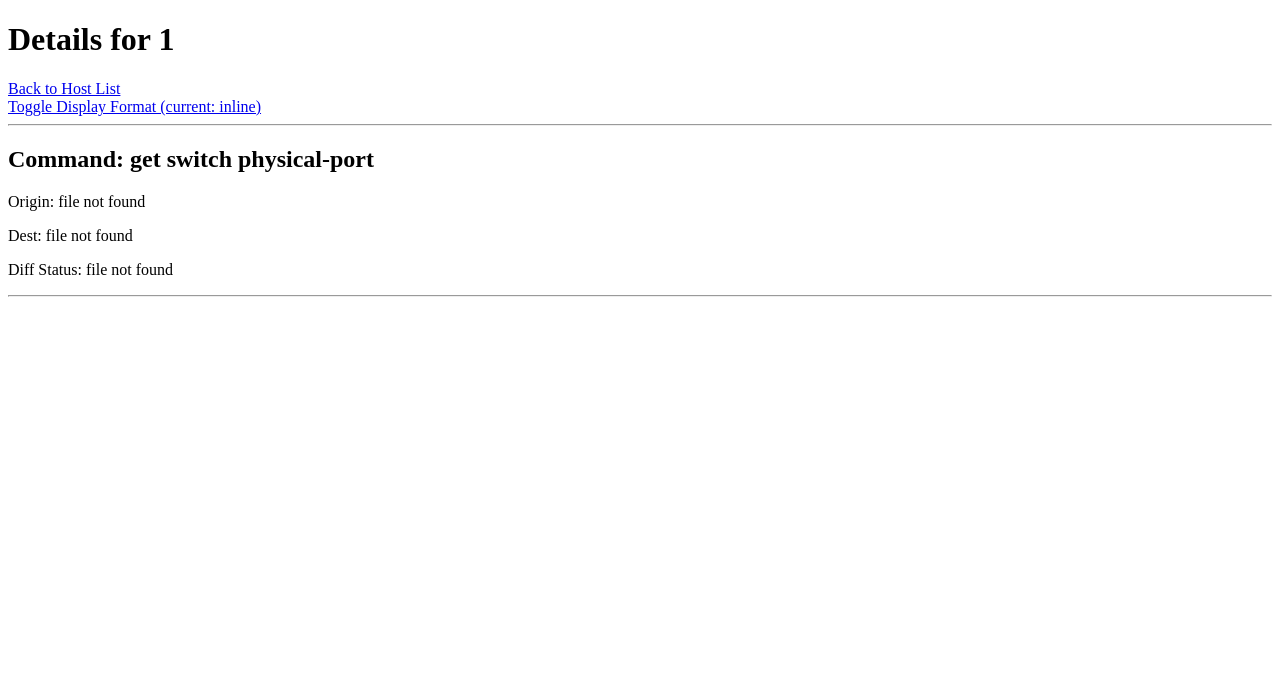
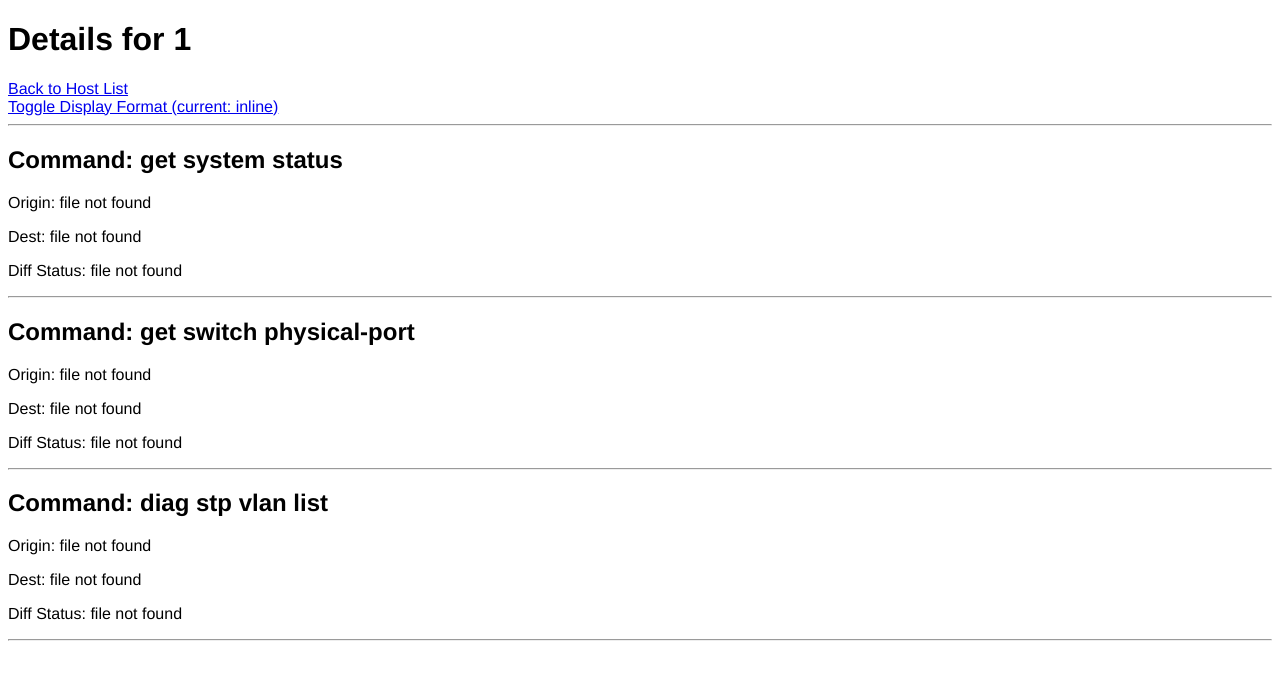
Before and after one commit to icecake0141/nwdiff, a Flask app: page /host/1 in a window 1280 px wide. Shown: the top 680 px of the page. Run offline with Flask 3, Linux system fonts and the light colour scheme.

Commit message:
modified:   .gitignore 	modified:   app.py 	modified:   templates/host_detail.html 	modified:   templates/host_list.html

```diff
--- a/app.py
+++ b/app.py
@@ -1,3 +1,5 @@
+#!/usr/bin/env python3
+# filepath: /path/nwdiff/app.py
 import os
 import csv
 import datetime
@@ -11,15 +13,19 @@ app = Flask(__name__)
 # Directories, CSV file, and command list settings
 ORIGIN_DIR = "origin"
 DEST_DIR = "dest"  # Changed from "dear" to "dest"
+DIFF_DIR = "diff"  # 新規追加
 HOSTS_CSV = "hosts.csv"
 COMMANDS = [
-    "get switch physical-port"
+    "get system status",
+    "get switch physical-port",
+    "diag stp vlan list"
     # Add more commands as needed
 ]
 
 # Create required directories if they do not exist
 os.makedirs(ORIGIN_DIR, exist_ok=True)
 os.makedirs(DEST_DIR, exist_ok=True)
+os.makedirs(DIFF_DIR, exist_ok=True)  # diffディレクトリ作成
 
 
 # --- Function to obtain switch data (assumes existing code) ---
@@ -27,11 +33,24 @@ def fetch_switch_data(host, command):
     """
     Connects to the switch using Netmiko and retrieves the output for the given command.
     """
+    # CSVから該当ホストの情報を取得
+    with open(HOSTS_CSV, newline="", encoding="utf-8") as csvfile:
+        reader = csv.DictReader(csvfile)
+        device_info = None
+        for row in reader:
+            if row["host"] == host:
+                device_info = row
+                break
+
+    if not device_info:
+        return "Could not find device info in CSV for host: " + host
+
     device = {
-        'device_type': 'cisco_ios',  # Adjust this according to your device type
-        'host': host,
-        'username': 'your_username',  # Replace with your username
-        'password': os.environ.get('DEVICE_PASSWORD', 'your_password'),  # Retrieve password from environment variable
+        'device_type': device_info["model"],
+        'host': device_info["ip"],
+        'username': device_info["username"],
+        'port': device_info["port"],
+        'password': os.environ.get('DEVICE_PASSWORD', 'your_password'),
     }
 
     try:
@@ -58,6 +77,14 @@ def get_file_path(host, command, base):
         return os.path.join(DEST_DIR, filename)
     else:
         raise ValueError("Invalid base")
+
+def get_diff_file_path(host, command):
+    """
+    diffファイルのパスを構築
+    """
+    safe_command = command.replace(" ", "_")
+    filename = f"{host}-{safe_command}-diff.html"
+    return os.path.join(DIFF_DIR, filename)
 
 
 # --- Capture endpoints ---
@@ -136,16 +163,30 @@ def host_list():
     return render_template("host_list.html", hosts=hosts)
 
 
+def generate_side_by_side_html(origin_data, dest_data):
+    """
+    左側に origin の内容、右側に diff_match_patch による比較 (dest側) を表示する side-by-side HTML を生成する
+    """
+    dmp = diff_match_patch()
+    diffs = dmp.diff_main(origin_data, dest_data)
+    dmp.diff_cleanupSemantic(diffs)
+    right_html = dmp.diff_prettyHtml(diffs).replace('¶', '').replace('&para;', '')
+    html = f"""<table style="width:100%; border-collapse: collapse;">
+  <tr>
+    <td style="vertical-align: top; width:50%; border:1px solid #ccc; white-space: pre-wrap;">{origin_data}</td>
+    <td style="vertical-align: top; width:50%; border:1px solid #ccc; white-space: pre-wrap;">{right_html}</td>
+  </tr>
+</table>"""
+    return html
+
 # --- Host Detail page ---
 @app.route("/host/<hostname>")
 def host_detail(hostname):
-    # The view parameter in the URL determines the display format ("inline" or "sidebyside")
     view = request.args.get("view", "inline")
     command_results = []
     for command in COMMANDS:
         origin_path = get_file_path(hostname, command, "origin")
         dest_path = get_file_path(hostname, command, "dest")
-        # Origin file
         if os.path.exists(origin_path):
             origin_mtime = datetime.datetime.fromtimestamp(
                 os.path.getmtime(origin_path)
@@ -155,7 +196,7 @@ def host_detail(hostname):
         else:
             origin_mtime = "file not found"
             origin_data = None
-        # Dest file
+
         if os.path.exists(dest_path):
             dest_mtime = datetime.datetime.fromtimestamp(
                 os.path.getmtime(dest_path)
@@ -166,7 +207,6 @@ def host_detail(hostname):
             dest_mtime = "file not found"
             dest_data = None
 
-        # Calculate diff (only if both files exist)
         diff_html = ""
         if origin_data is None or dest_data is None:
             diff_status = "file not found"
@@ -174,26 +214,33 @@ def host_detail(hostname):
             dmp = diff_match_patch()
             diffs = dmp.diff_main(origin_data, dest_data)
             dmp.diff_cleanupSemantic(diffs)
-            if len(diffs) == 1 and diffs[0][0] == 0:
+            if all(op == 0 for op, text in diffs):
                 diff_status = "identical"
+                if view == "inline":
+                    diff_html = f"<pre>{origin_data}</pre>"
+                elif view == "sidebyside":
+                    diff_html = generate_side_by_side_html(origin_data, dest_data)
+                else:
+                    diff_html = f"<pre>{origin_data}</pre>"
             else:
                 diff_status = "changes detected"
                 if view == "inline":
-                    diff_html = dmp.diff_prettyHtml(diffs)
+                    raw_diff_html = dmp.diff_prettyHtml(diffs)
+                    diff_html = raw_diff_html.replace('¶', '<br>').replace('&para;', '')
                 elif view == "sidebyside":
-                    origin_lines = origin_data.splitlines()
-                    dest_lines = dest_data.splitlines()
-                    diff_table = difflib.HtmlDiff().make_table(
-                        origin_lines,
-                        dest_lines,
-                        fromdesc="Origin",
-                        todesc="Dest",
-                        context=True,
-                        numlines=2,
-                    )
-                    diff_html = diff_table
+                    diff_html = generate_side_by_side_html(origin_data, dest_data)
                 else:
-                    diff_html = dmp.diff_prettyHtml(diffs)
+                    raw_diff_html = dmp.diff_prettyHtml(diffs)
+                    diff_html = raw_diff_html.replace('¶', '<br>').replace('&para;', '')
+
+        # diff ファイルとして保存
+        diff_file_path = get_diff_file_path(hostname, command)
+        try:
+            with open(diff_file_path, "w", encoding="utf-8") as diff_file:
+                diff_file.write(diff_html)
+        except Exception as e:
+            print(f"Error writing diff file for {hostname} {command}: {e}")
+
         command_results.append(
             {
                 "command": command,
@@ -203,7 +250,6 @@ def host_detail(hostname):
                 "diff_html": diff_html,
             }
         )
-    # Link to toggle display format (inverts the view parameter)
     toggle_view = "sidebyside" if view == "inline" else "inline"
     return render_template(
         "host_detail.html",
--- a/templates/host_detail.html
+++ b/templates/host_detail.html
@@ -7,6 +7,18 @@
     <style>
         .diff {
             font-family: monospace;
+        }
+        /* Change the font for the entire body */
+        body {
+            font-family: "Helvetica Neue", Arial, sans-serif;
+        }
+        /* Use a monospaced font and add a border for the diff display */
+        .diff-container {
+            border: 1px solid #ccc;
+            margin: 20px 0;
+            padding: 10px;
+            font-family: "Courier New", monospace;
+            white-space: pre-wrap;
         }
     </style>
 </head>
@@ -23,8 +35,8 @@
     <p>Origin: {{ result.origin_mtime }}</p>
     <p>Dest: {{ result.dest_mtime }}</p>
     <p>Diff Status: {{ result.diff_status }}</p>
-    {% if result.diff_status == "changes detected" %}
-    <div class="diff">{{ result.diff_html | safe }}</div>
+    {% if result.diff_html %}
+    <div class="diff-container">{{ result.diff_html | safe }}</div>
     {% endif %}
     <hr>
     {% endfor %}
```
Also changed, not shown: templates/host_list.html (+13 -0 lines), 1 other file.
